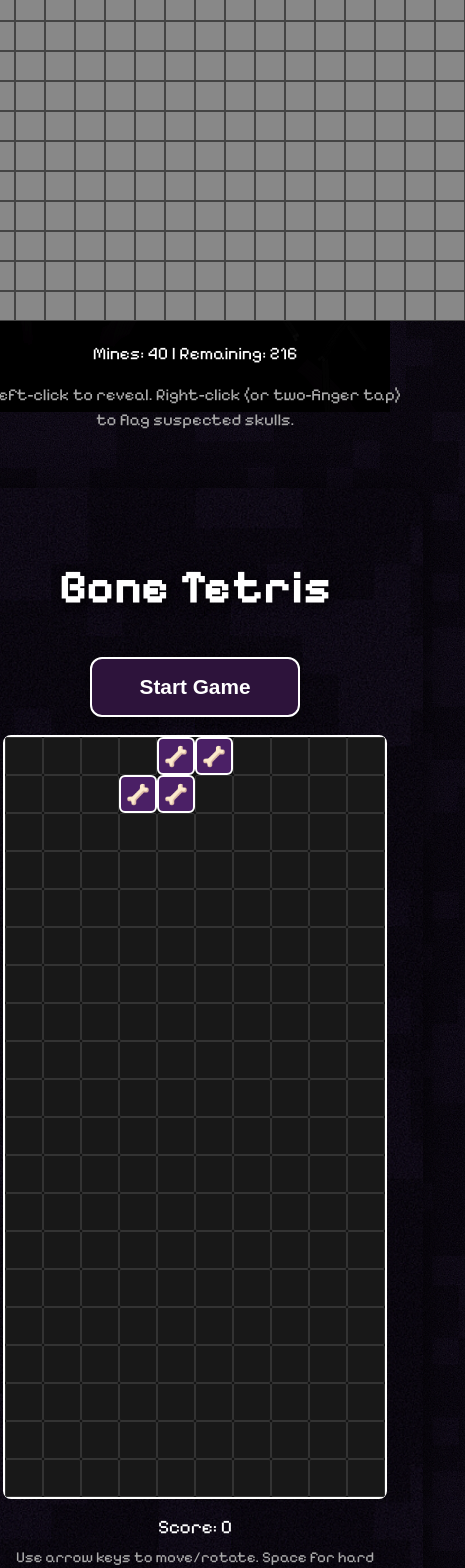
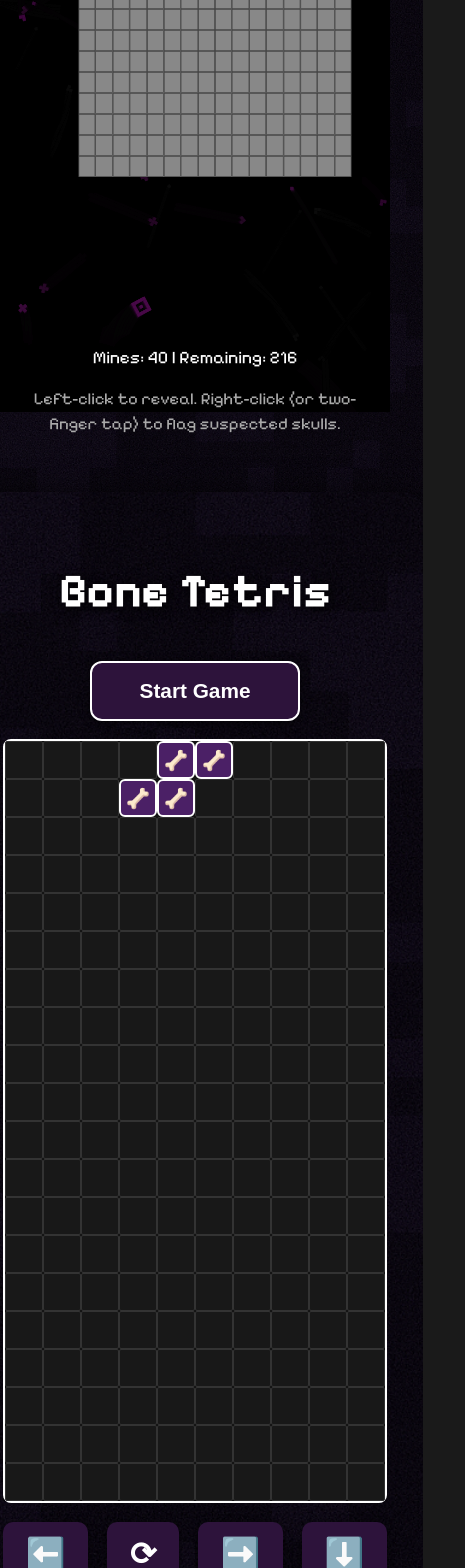
Before and after one commit to phibacka31/bored-bones-website, a Next.js app: page /bone-arcade in a window 390 px wide. Shown: the part 432-2000 px from the top of the page, 465 px wide, since content can reach past the window. Built offline with nearby package versions, Linux system fonts and the light colour scheme; what @wagmi/connectors, wagmi would draw is missing.

Commit message:
Make Skull Mines responsive and add mobile controls to Bone Tetris

```diff
--- a/app/components/BoneTetris.js
+++ b/app/components/BoneTetris.js
@@ -238,6 +238,38 @@ export default function BoneTetris() {
     setStarted(true);
   };
 
+  // Add mobile controls for Tetris
+  const isMobile = typeof window !== 'undefined' && window.innerWidth < 700;
+  const moveLeft = () => {
+    let { shape, pos } = currentRef.current;
+    const nextPos = { row: pos.row, col: pos.col - 1 };
+    if (canMove(board, shape, nextPos)) {
+      setCurrent(cur => ({ ...cur, pos: nextPos }));
+    }
+  };
+  const moveRight = () => {
+    let { shape, pos } = currentRef.current;
+    const nextPos = { row: pos.row, col: pos.col + 1 };
+    if (canMove(board, shape, nextPos)) {
+      setCurrent(cur => ({ ...cur, pos: nextPos }));
+    }
+  };
+  const rotatePiece = () => {
+    let { shape, pos } = currentRef.current;
+    const rotated = rotate(shape);
+    if (canMove(board, rotated, pos)) {
+      setCurrent(cur => ({ ...cur, shape: rotated }));
+    }
+  };
+  const dropPiece = () => {
+    let { shape, pos } = currentRef.current;
+    let nextRow = pos.row;
+    while (canMove(board, shape, { row: nextRow + 1, col: pos.col })) {
+      nextRow++;
+    }
+    setCurrent(cur => ({ ...cur, pos: { ...pos, row: nextRow } }));
+  };
+
   // Render
   const mergedBoard = getMergedBoard();
 
@@ -291,10 +323,41 @@ export default function BoneTetris() {
             color: '#222',
             fontWeight: 'bold',
           }}>
-            {cell ? '🦴' : ''}
+            {cell ? '\ud83e\uddb4' : ''}
           </div>
         ))}
       </div>
+      {/* Mobile Controls */}
+      <div className="bone-tetris-mobile-controls">
+        <button onClick={moveLeft} aria-label="Move Left">⬅️</button>
+        <button onClick={rotatePiece} aria-label="Rotate">⟳</button>
+        <button onClick={moveRight} aria-label="Move Right">➡️</button>
+        <button onClick={dropPiece} aria-label="Drop">⬇️</button>
+      </div>
+      <style jsx>{`
+        @media (min-width: 700px) {
+          .bone-tetris-mobile-controls { display: none; }
+        }
+        @media (max-width: 699px) {
+          .bone-tetris-mobile-controls {
+            display: flex;
+            justify-content: center;
+            gap: 1.2em;
+            margin-top: 1.2em;
+          }
+          .bone-tetris-mobile-controls button {
+            font-size: 2em;
+            padding: 0.4em 0.7em;
+            border-radius: 10px;
+            border: none;
+            background: #2d133b;
+            color: #fff;
+            box-shadow: 0 2px 8px #0008;
+            font-weight: bold;
+            cursor: pointer;
+          }
+        }
+      `}</style>
       <div style={{ color: '#fff', marginTop: 16, fontSize: '1.2em' }}>Score: {score}</div>
       {gameOver && (
         <div style={{ color: '#ff4444', marginTop: 16, fontWeight: 'bold', fontSize: '1.2em', textAlign: 'center' }}>
--- a/app/components/SkullMines.js
+++ b/app/components/SkullMines.js
@@ -155,7 +155,7 @@ const SkullMines = () => {
   };
 
   return (
-    <div className="skull-mines-container" style={{
+    <div className="skull-mines-container-responsive skull-mines-container" style={{
       position: 'relative',
       display: 'inline-block',
       padding: '0',
@@ -320,6 +320,21 @@ const SkullMines = () => {
           Left-click to reveal. Right-click (or two-finger tap) to flag suspected skulls.
         </p>
       </div>
+      <style jsx>{`
+        @media (max-width: 700px) {
+          .skull-mines-container-responsive {
+            min-width: 0 !important;
+            width: 98vw !important;
+            padding: 0 !important;
+          }
+          .game-board {
+            transform: scale(0.7);
+            transform-origin: top center;
+            width: 100vw !important;
+            overflow-x: auto;
+          }
+        }
+      `}</style>
     </div>
   );
 };
```
